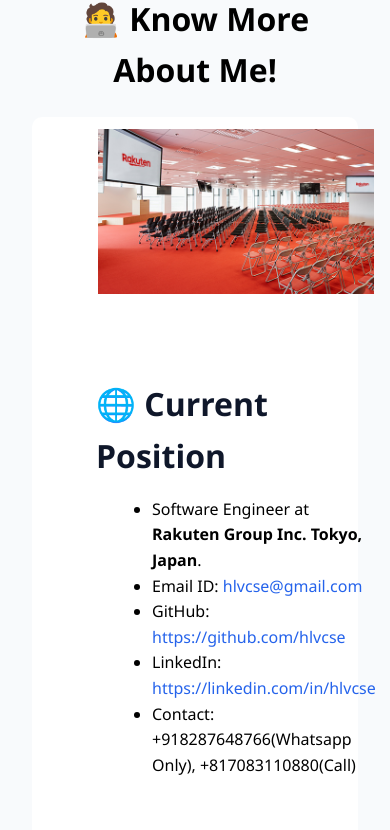
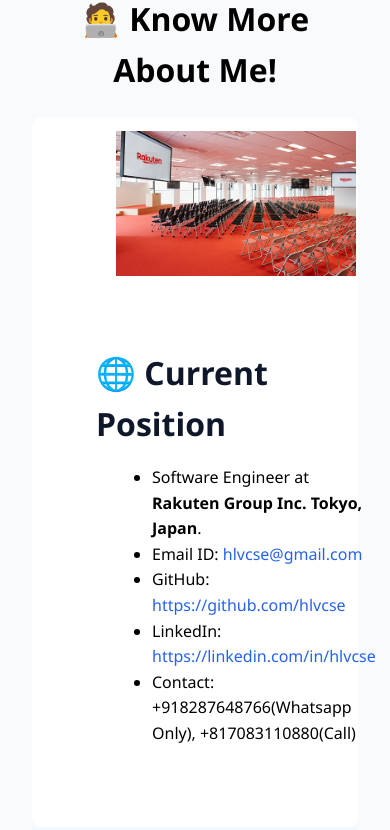
Before and after one commit to wenvhlv/wenvhlv, a React (Create React App) app: page / in a window 390 px wide. Shown: the part 799-1629 px from the top of the page. Built offline with nearby package versions, Linux system fonts and the light colour scheme.

Commit message:
responsiveness mainitain for image

```diff
--- a/src/pages/Home.css
+++ b/src/pages/Home.css
@@ -217,8 +217,7 @@
   .image-style2,
   .image-myself,
   .image-style3 {
-    margin-bottom: 1rem; /* Add space below images */
-    max-width: 80%; /* Make images take up 100% of their container's width */
-    height: auto; /* Maintain aspect ratio */
+    max-width: 70%; /* Make images take up 100% of their container's width */
+    max-height: 70%; /* Maintain aspect ratio */
   }
 }
```
